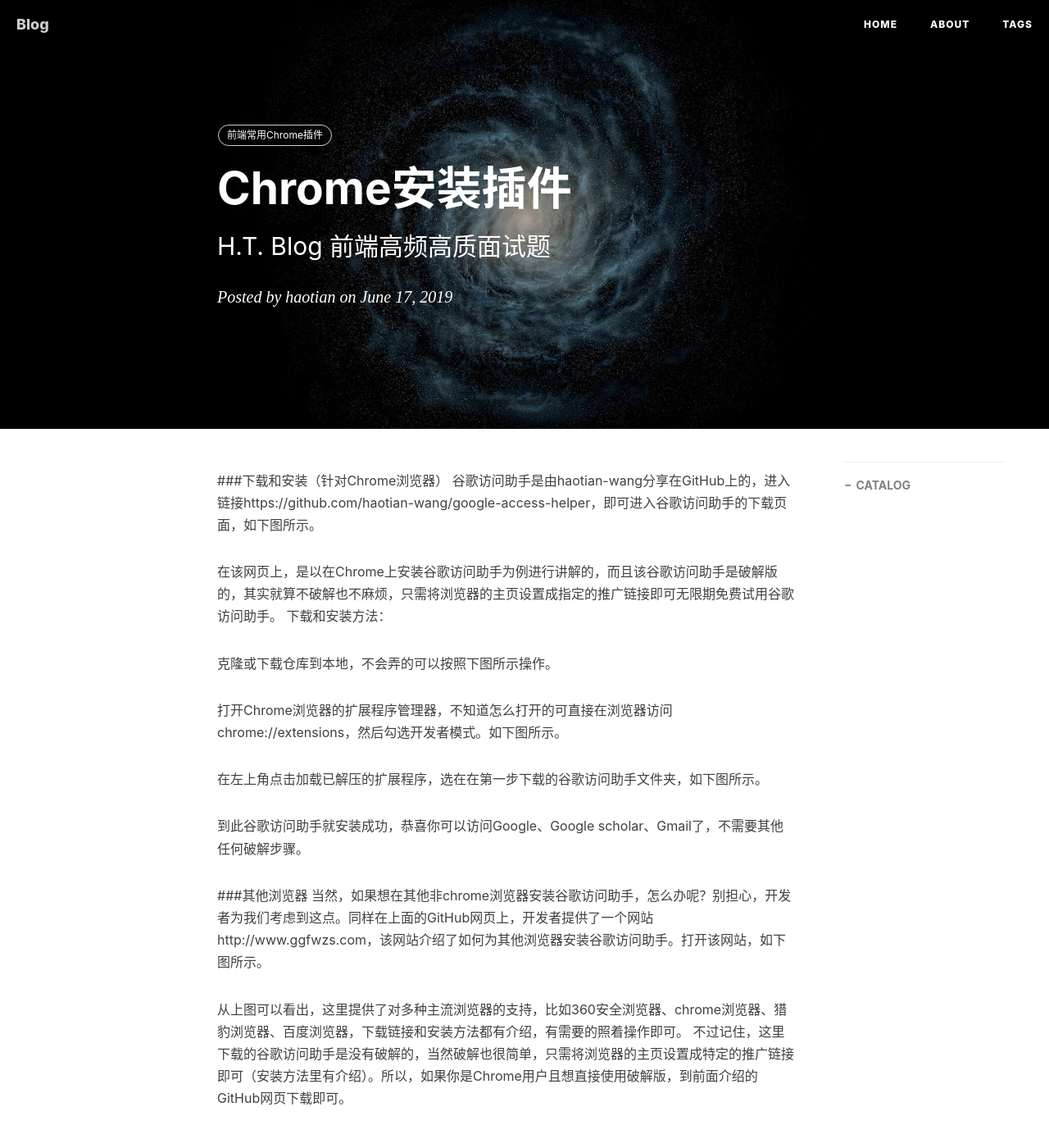
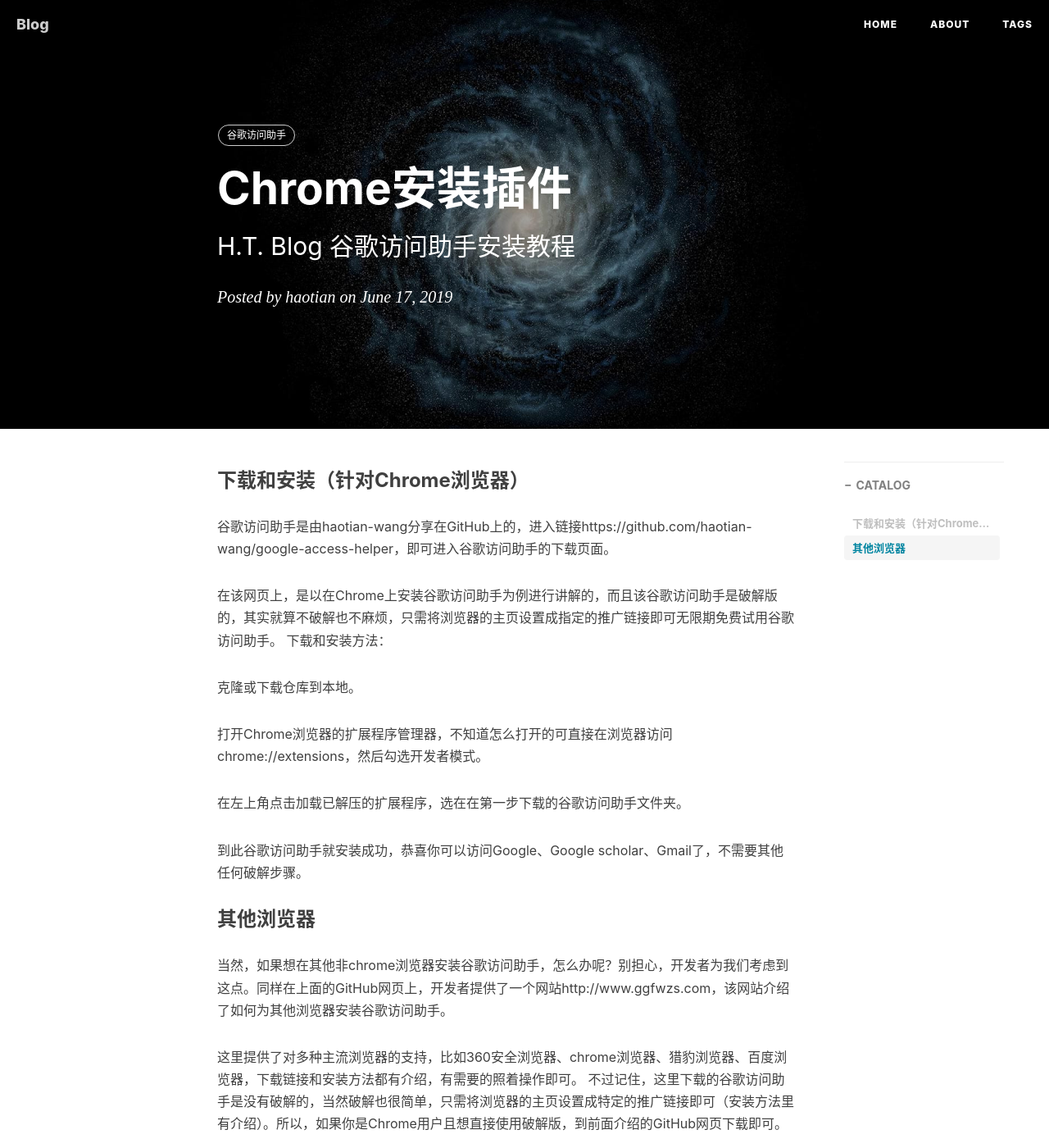
Before and after one commit to ExclusiveTreature/haotianblog.github.io, a Jekyll site: the page built from _posts/2019-06-17-Chrome安装插件.md, in a window 1280 px wide and 1400 px high. Shown: the whole window at 82% size. Built offline with Jekyll 4.4.1, drawn with Linux system fonts in a browser that asks for light colours; nearby versions of some CDN libraries; comment, search, counter and statistics services are not loaded.

Commit message:
样式和文字修改

```diff
--- a/_posts/2019-06-17-Chrome安装插件.md
+++ b/_posts/2019-06-17-Chrome安装插件.md
@@ -1,38 +1,38 @@
 ---
 layout:     post
 title:      Chrome安装插件
-subtitle:   H.T. Blog 前端高频高质面试题
+subtitle:   H.T. Blog 谷歌访问助手安装教程
 date:       2019-06-17
 author:     haotian
 header-img: img/post-bg-universe.jpg
 catalog: true
 tags:
-    - 前端常用Chrome插件
+    - 谷歌访问助手
 ---
 
-###下载和安装（针对Chrome浏览器）
-谷歌访问助手是由haotian-wang分享在GitHub上的，进入链接https://github.com/haotian-wang/google-access-helper，即可进入谷歌访问助手的下载页面，如下图所示。
+### 下载和安装（针对Chrome浏览器）
+谷歌访问助手是由haotian-wang分享在GitHub上的，进入链接https://github.com/haotian-wang/google-access-helper，即可进入谷歌访问助手的下载页面。
 
 
 在该网页上，是以在Chrome上安装谷歌访问助手为例进行讲解的，而且该谷歌访问助手是破解版的，其实就算不破解也不麻烦，只需将浏览器的主页设置成指定的推广链接即可无限期免费试用谷歌访问助手。
 下载和安装方法：
 
 
-克隆或下载仓库到本地，不会弄的可以按照下图所示操作。
+克隆或下载仓库到本地。
 
 
-打开Chrome浏览器的扩展程序管理器，不知道怎么打开的可直接在浏览器访问chrome://extensions，然后勾选开发者模式。如下图所示。
+打开Chrome浏览器的扩展程序管理器，不知道怎么打开的可直接在浏览器访问chrome://extensions，然后勾选开发者模式。
 
 
-在左上角点击加载已解压的扩展程序，选在在第一步下载的谷歌访问助手文件夹，如下图所示。
+在左上角点击加载已解压的扩展程序，选在在第一步下载的谷歌访问助手文件夹。
 
 
 到此谷歌访问助手就安装成功，恭喜你可以访问Google、Google scholar、Gmail了，不需要其他任何破解步骤。
 
 
-###其他浏览器
-当然，如果想在其他非chrome浏览器安装谷歌访问助手，怎么办呢？别担心，开发者为我们考虑到这点。同样在上面的GitHub网页上，开发者提供了一个网站http://www.ggfwzs.com，该网站介绍了如何为其他浏览器安装谷歌访问助手。打开该网站，如下图所示。
+### 其他浏览器
+当然，如果想在其他非chrome浏览器安装谷歌访问助手，怎么办呢？别担心，开发者为我们考虑到这点。同样在上面的GitHub网页上，开发者提供了一个网站http://www.ggfwzs.com，该网站介绍了如何为其他浏览器安装谷歌访问助手。
 
 
-从上图可以看出，这里提供了对多种主流浏览器的支持，比如360安全浏览器、chrome浏览器、猎豹浏览器、百度浏览器，下载链接和安装方法都有介绍，有需要的照着操作即可。
+这里提供了对多种主流浏览器的支持，比如360安全浏览器、chrome浏览器、猎豹浏览器、百度浏览器，下载链接和安装方法都有介绍，有需要的照着操作即可。
 不过记住，这里下载的谷歌访问助手是没有破解的，当然破解也很简单，只需将浏览器的主页设置成特定的推广链接即可（安装方法里有介绍）。所以，如果你是Chrome用户且想直接使用破解版，到前面介绍的GitHub网页下载即可。
```
